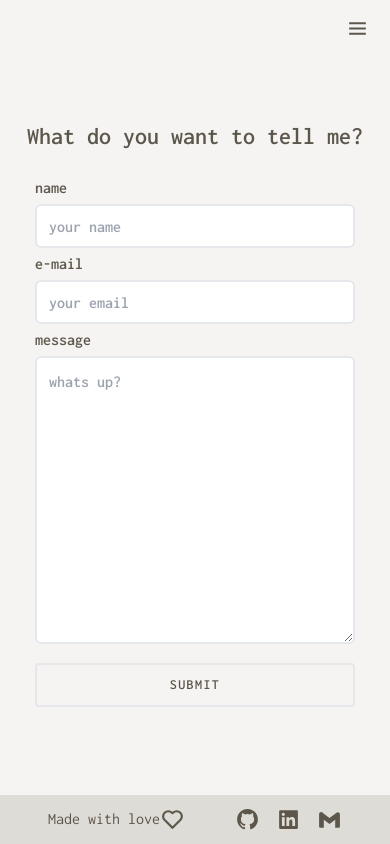
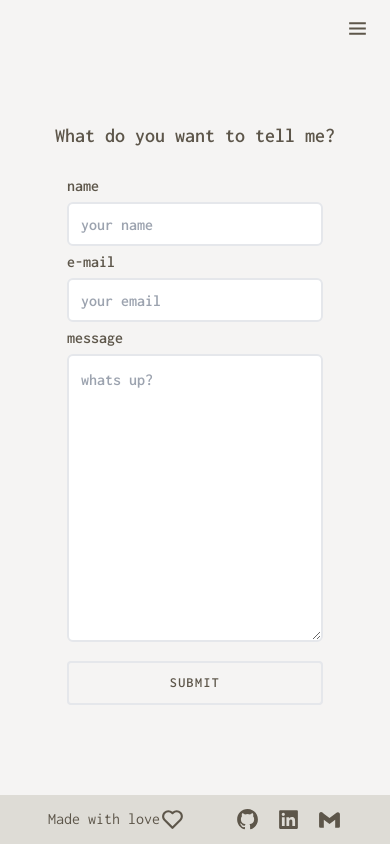
Before and after one commit to rocio-alcala/portfolio-alcala, a Next.js app: page /contact in a window 390 px wide. Built offline with nearby package versions, Linux system fonts and the light colour scheme.

Commit message:
fix: layout responsive in contact form

```diff
--- a/src/app/contact/page.tsx
+++ b/src/app/contact/page.tsx
@@ -1,11 +1,9 @@
 import ContactForm from "@/components/ContactForm";
-import InputText from "@/components/InputText";
-import { useForm } from "react-hook-form";
 
 export default function Contact() {
   return (
-    <section className="flex-1 animate-fade-in font-inconsolata font-semibold p-6 mb-6 flex flex-col justify-center items-center">
-      <h1 className="font-bolder text-2xl text-start mb-5">
+    <section className="flex-1 animate-fade-in font-inconsolata font-semibold p-10 mb-6 flex flex-col justify-center items-center">
+      <h1 className="font-bolder text-xl md:text-2xl text-start mb-5">
         What do you want to tell me?
       </h1>
       <ContactForm></ContactForm>
--- a/src/components/ContactForm.tsx
+++ b/src/components/ContactForm.tsx
@@ -58,7 +58,7 @@ export default function ContactForm() {
   return (
     <>
       <form
-        className="w-[60%] min-w-80 flex flex-col justify-center"
+        className="w-[60%] min-w-64 flex flex-col justify-center"
         onSubmit={handleSubmit(onSubmit)}
       >
         <InputText
```
